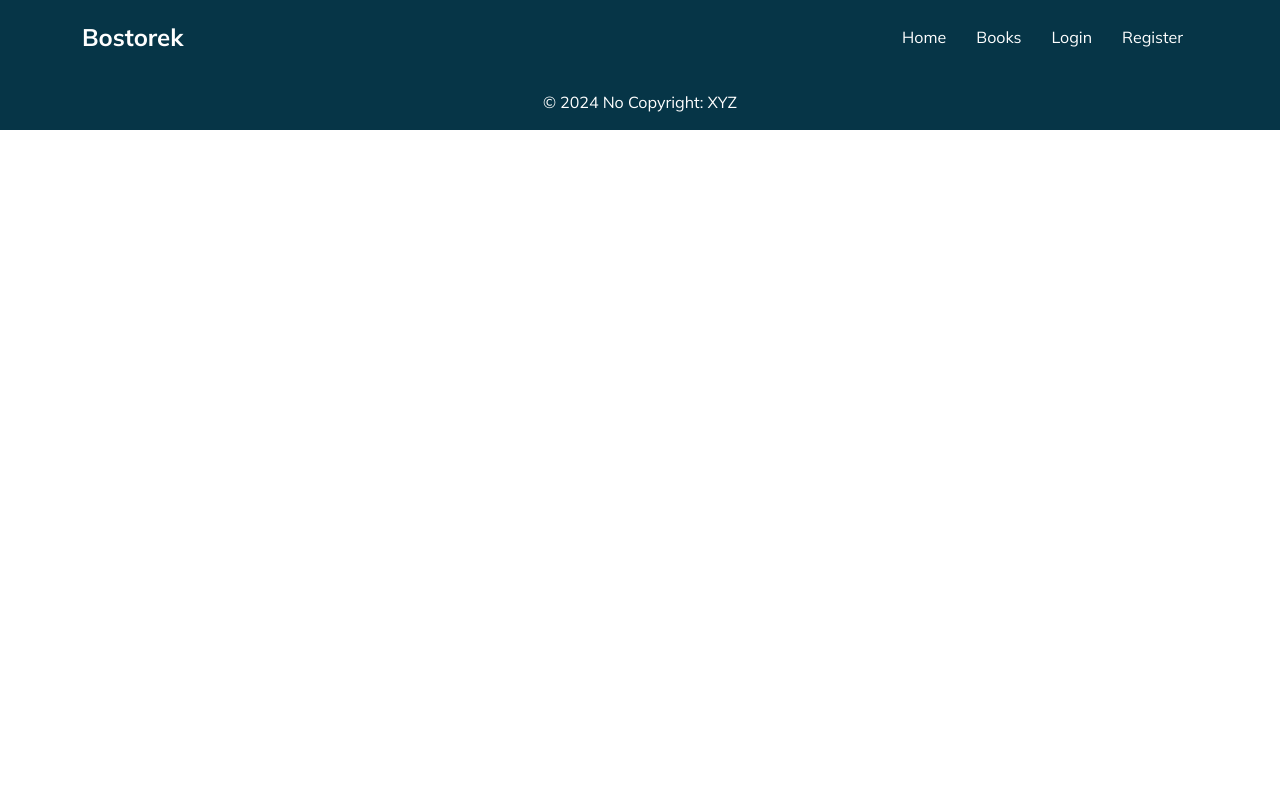
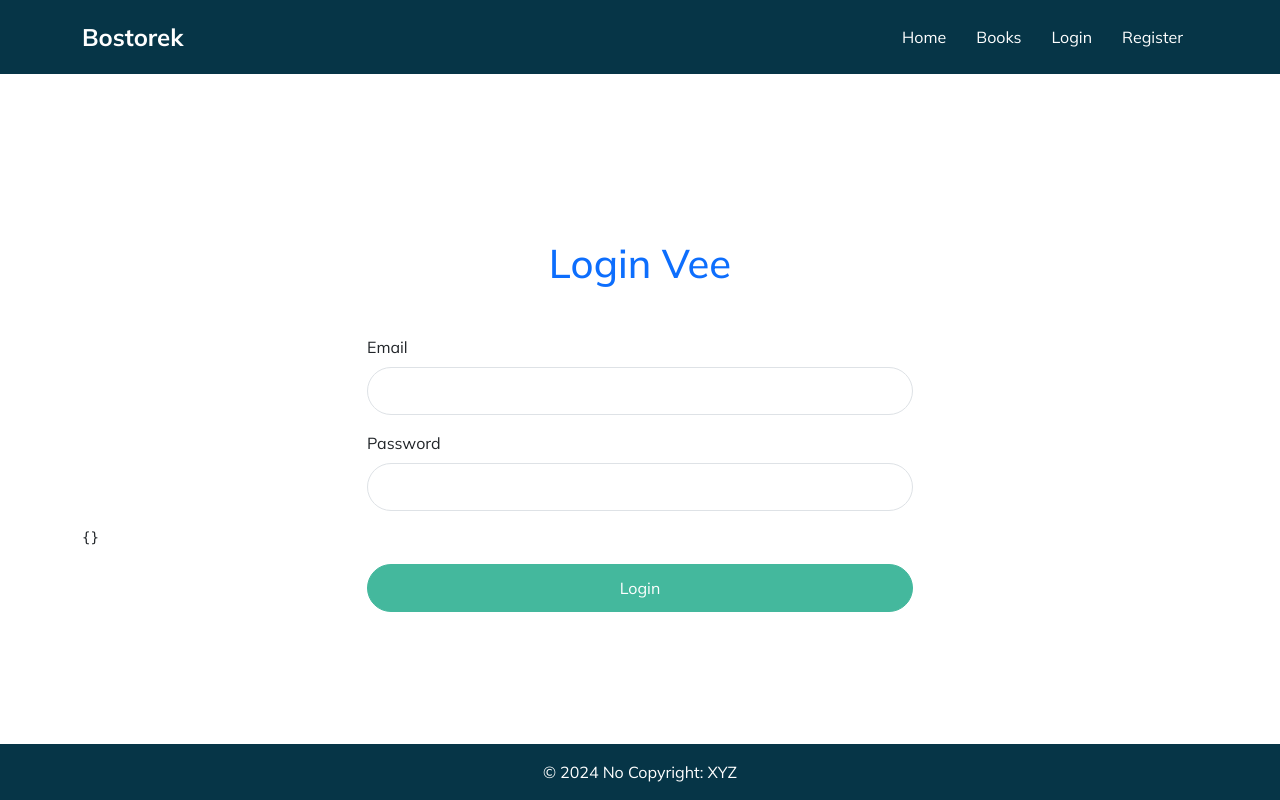
Before and after one commit to nurullahguc/laravel-vue-bostorek, a Vue app in the folder frontend/: page /login-vee in a window 1280 px wide. Built offline with nearby package versions, Linux system fonts and the light colour scheme; no server answers.

Commit message:
fe - loginde geçici validation kullanıldı vuelidate

```diff
--- a/frontend/src/assets/styles.css
+++ b/frontend/src/assets/styles.css
@@ -23,3 +23,26 @@ a {
     display: flex;
     align-items: center;
 }
+
+
+.form-control {
+    border-radius: 25px;
+    height: 48px;
+}
+
+.form-control:focus {
+    box-shadow: none !important;
+}
+
+.btn-primary {
+    border-radius: 25px;
+    height: 48px;
+    background-color: var(--secondary-color) !important;
+    border: 1px solid var(--secondary-color) !important;
+}
+
+.btn-primary:hover {
+    background-color: #fff !important;
+    color: var(--secondary-color) !important;
+    transition: all 0.3s ease;
+}
--- a/frontend/src/components/NavBar.vue
+++ b/frontend/src/components/NavBar.vue
@@ -44,6 +44,7 @@ export default {
     ...mapActions(useAuthStore, ['logout']),
     logoutUser() {
       this.logout();
+      this.$router.push("/login")
     }
   }
 }
--- a/frontend/src/main.js
+++ b/frontend/src/main.js
@@ -7,7 +7,11 @@ import router from "@/router/index.js";
 import {createPinia} from "pinia";
 import {useBookStore} from "@/stores/bookStore.js";
 import {useAuthStore} from "@/stores/authStore.js";
+import Toast from "vue-toastification";
+import "vue-toastification/dist/index.css"
 
+
+// Import the CSS or use your own!
 // Font Awsome
 import {library} from '@fortawesome/fontawesome-svg-core'
 import {FontAwesomeIcon} from '@fortawesome/vue-fontawesome'
@@ -32,6 +36,7 @@ bookStore.fetchBooks().then(() => {
     app.use(pinia)
         .use(router)
         .component('font-awesome-icon', FontAwesomeIcon)
+        .use(Toast)
         .mount('#app');
 
 })
--- a/frontend/src/router/index.js
+++ b/frontend/src/router/index.js
@@ -3,6 +3,7 @@ import HomeView from "@/views/HomeView.vue";
 import BooksView from "@/views/BooksView.vue";
 import DashboardView from "@/views/DashboardView.vue";
 import LoginView from "@/views/LoginView.vue";
+import LoginVeeView from "@/views/LoginVeeView.vue";
 import RegisterView from "@/views/RegisterView.vue";
 import BookDetailView from "@/views/BookDetailView.vue";
 
@@ -41,6 +42,11 @@ const router = createRouter({
             component: LoginView,
             name: 'login'
         },
+        {
+            path: '/login-vee',
+            component: LoginVeeView,
+            name: 'login-vee'
+        },
     ],
     linkActiveClass: 'active-link'
 })
--- a/frontend/src/stores/authStore.js
+++ b/frontend/src/stores/authStore.js
@@ -1,5 +1,6 @@
 import {defineStore} from "pinia";
 import axios from "axios";
+import {useToast} from "vue-toastification";
 
 export const useAuthStore = defineStore('authStore', {
     state: () => ({
@@ -31,7 +32,13 @@ export const useAuthStore = defineStore('authStore', {
         logout() {
             this.user = null;
             localStorage.removeItem("user");
-            location.reload()
+            const toast = useToast();
+            toast.success("Logout successfully!", {
+                position: "bottom-left",
+                timeout: 2000,
+                closeButton: 'button',
+                icon: true,
+            })
         }
 
     }
--- /dev/null
+++ b/frontend/src/views/LoginVeeView.vue
@@ -0,0 +1,46 @@
+<template>
+  <section class="full-section-height">
+    <div class="container">
+      <Form class="mt-5" v-slot="{ values }">
+
+        <h1 class="text-center text-primary mb-5">Login Vee</h1>
+
+        <div class="row justify-content-center">
+          <!-- Email Field (Medium and Larger Screens) -->
+          <div class="col-md-6 col-8 mb-3">
+            <label for="email" class="form-label">Email</label>
+            <Field type="email" class="form-control" id="email" name="email" required/>
+          </div>
+        </div>
+
+        <!-- Password Field -->
+        <div class="row justify-content-center">
+          <div class="col-md-6 col-8 mb-3">
+            <label for="password" class="form-label">Password</label>
+            <Field type="password" class="form-control" id="password" name="password" required/>
+          </div>
+        </div>
+
+        <pre>{{ values }}</pre>
+
+        <!-- Submit Button -->
+        <div class="row justify-content-center">
+          <div class="col-md-6 col-8 mb-3">
+            <button type="submit" class="btn btn-primary w-100">Login</button>
+          </div>
+        </div>
+      </Form>
+
+
+    </div>
+  </section>
+</template>
+
+<script setup>
+import {Form, Field} from 'vee-validate';
+</script>
+
+<style scoped>
+
+
+</style>
--- a/frontend/src/views/LoginView.vue
+++ b/frontend/src/views/LoginView.vue
@@ -3,11 +3,27 @@
     <div class="container">
       <form @submit.prevent="handleSubmit" class="mt-5">
 
+
+        <div v-if="v$.$errors.length > 0" class="mt-4 d-flex align-items-center justify-content-center">
+          <div class="alert alert-danger">Errors:
+            <ul>
+              <li v-for="error in v$.$errors" :key="error.$uid">
+                {{ error.$property }} {{ error.$message }}
+              </li>
+            </ul>
+          </div>
+        </div>
+
         <div class="row justify-content-center">
           <!-- Email Field (Medium and Larger Screens) -->
           <div class="col-md-6 col-8 mb-3">
             <label for="email" class="form-label">Email</label>
-            <input type="email" class="form-control" v-model.trim="formData.email" id="email" name="email" required>
+            <input :class="emailValidClass"
+                   type="text" class="form-control"
+                   v-model.trim="formData.email" id="email" name="email">
+            <span v-for="error in v$.email.$errors" :key="error.$uid" class="text-danger">
+              {{ error.$message }}
+              </span>
           </div>
         </div>
 
@@ -15,10 +31,15 @@
         <div class="row justify-content-center">
           <div class="col-md-6 col-8 mb-3">
             <label for="password" class="form-label">Password</label>
-            <input type="password" class="form-control" v-model="formData.password" id="password" name="password"
-                   required>
+            <input :class="passwordValidClass" type="password" class="form-control" v-model="formData.password"
+                   id="password" name="password">
+            <span v-for="error in v$.password.$errors" :key="error.$uid" class="text-danger">
+              {{ error.$message }}
+              </span>
           </div>
         </div>
+        <!--<pre>{{ v$.$errors }}</pre>-->
+
 
         <!-- Submit Button -->
         <div class="row justify-content-center">
@@ -31,32 +52,60 @@
   </section>
 </template>
 
-<script>
+<script setup>
 import {useAuthStore} from "@/stores/authStore.js";
-import {mapActions} from "pinia";
+import {useToast} from "vue-toastification";
+import {useVuelidate} from '@vuelidate/core'
+import {required, email, helpers} from '@vuelidate/validators'
+import {reactive, computed} from "vue";
+import {useRouter} from "vue-router";
 
-export default {
-  name: "LoginView",
-  data() {
-    return {
-      formData: {
+const formData = reactive({
   email: '',
   password: '',
+})
+
+const emailValidClass = computed(() => {
+  return {
+    'is-valid': v$.value.email.$errors.length === 0,
+    'is-invalid': v$.value.email.$errors.length > 0,
   }
+})
+
+const passwordValidClass = computed(() => {
+  return {
+    'is-valid': v$.value.password.$errors.length === 0,
+    'is-invalid': v$.value.password.$errors.length > 0,
   }
-  },
-  methods: {
-    ...mapActions(useAuthStore, ['login']),
-    async handleSubmit() {
+})
+
+const authStore = useAuthStore();
+const router = useRouter();
+
+const rules = {
+  email: {required, email},
+  password: {required},
+}
+
+const v$ = useVuelidate(rules, formData);
+
+const handleSubmit = async () => {
   try {
-        await this.login(this.formData)
-        this.$router.push('/dashboard')
+    const result = await v$.value.$validate();
+    await authStore.login(formData)
+    const toast = useToast();
+    toast.success("You will be redirect to dashboard page.", {
+      position: "bottom-left",
+      timeout: 2000,
+      closeButton: 'button',
+      icon: true,
+    })
+    router.push('/dashboard')
   } catch (error) {
     console.error("Error at login: ", error);
   }
 }
-  }
-}
+
 </script>
 
 <style scoped>
--- a/frontend/src/views/RegisterView.vue
+++ b/frontend/src/views/RegisterView.vue
@@ -65,7 +65,8 @@
 
 <script>
 import {useAuthStore} from "@/stores/authStore.js";
-import {mapActions} from "pinia"
+import {mapActions} from "pinia";
+import {useToast} from "vue-toastification";
 
 export default {
   name: "RegisterView",
@@ -85,10 +86,20 @@ export default {
   methods: {
     ...mapActions(useAuthStore, ['register']),
     async handleSubmit() {
-
       try {
         await this.register(this.formData)
-        this.$router.push('/login')
+        const toast = useToast();
+        toast.success("You will be redirect to login page.", {
+          position: "top-right",
+          timeout: 2000,
+          closeButton: 'button',
+          icon: true,
+        })
+
+        setTimeout(() => {
+          this.$router.push('/login')
+        }, 2500)
+
       } catch (e) {
         console.error("Error at registration", e)
       }
@@ -112,27 +123,5 @@ export default {
 </script>
 
 <style scoped>
-.form-control {
-  border-radius: 25px;
-  height: 48px;
-}
-
-.form-control:focus {
-  box-shadow: none;
-}
-
-.btn-primary {
-  border-radius: 25px;
-  height: 48px;
-  background-color: var(--secondary-color);
-  border: 1px solid var(--secondary-color);
-}
-
-.btn-primary:hover {
-  background-color: #fff;
-  color: var(--secondary-color);
-  transition: all 0.3s ease;
-}
-
 
 </style>
```
Also changed, not shown: frontend/package.json (+6 -1 lines), 1 other file (tests, documents, lock files or other folders). Lines whose indentation alone changed are shown as unchanged.
